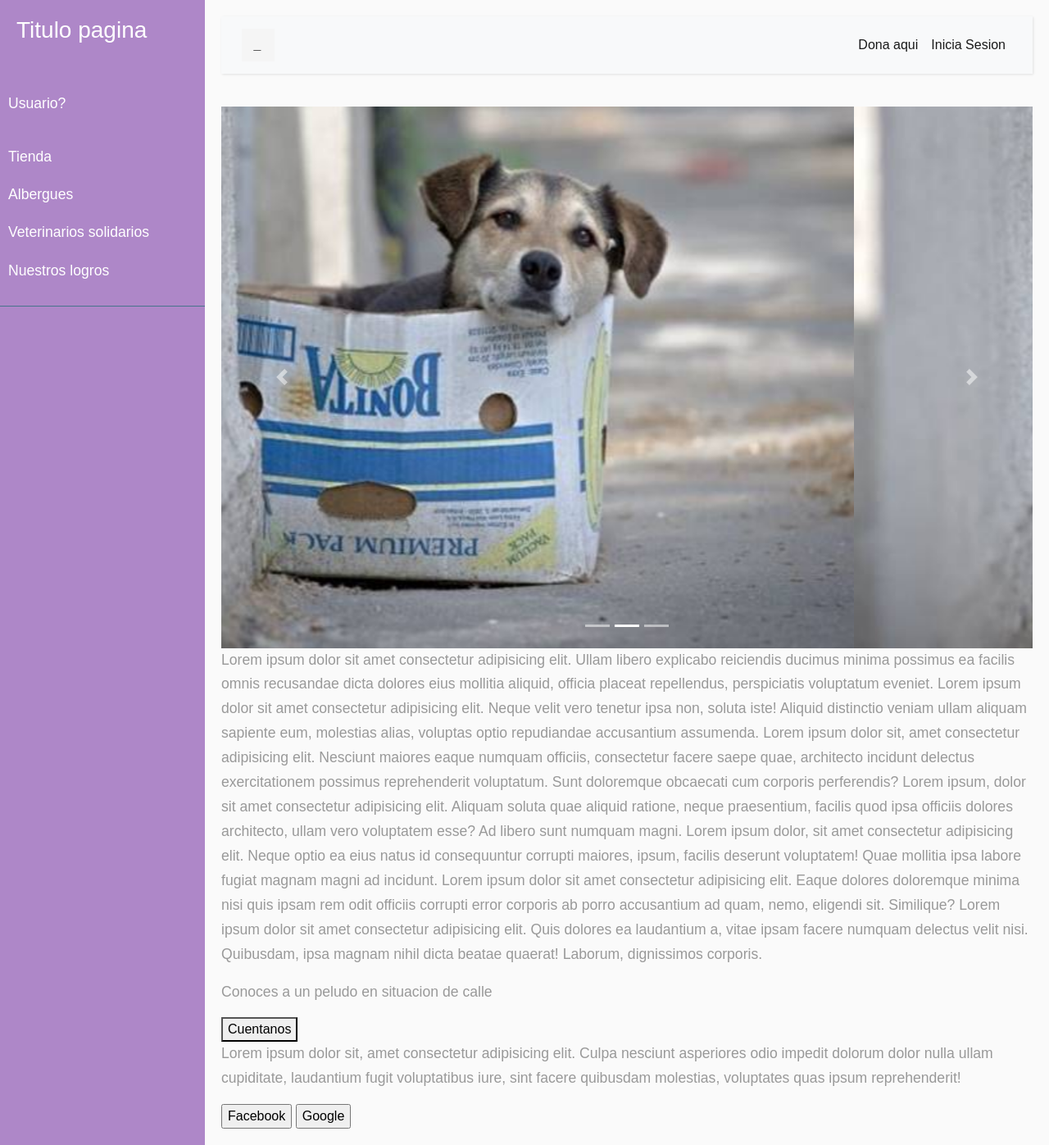
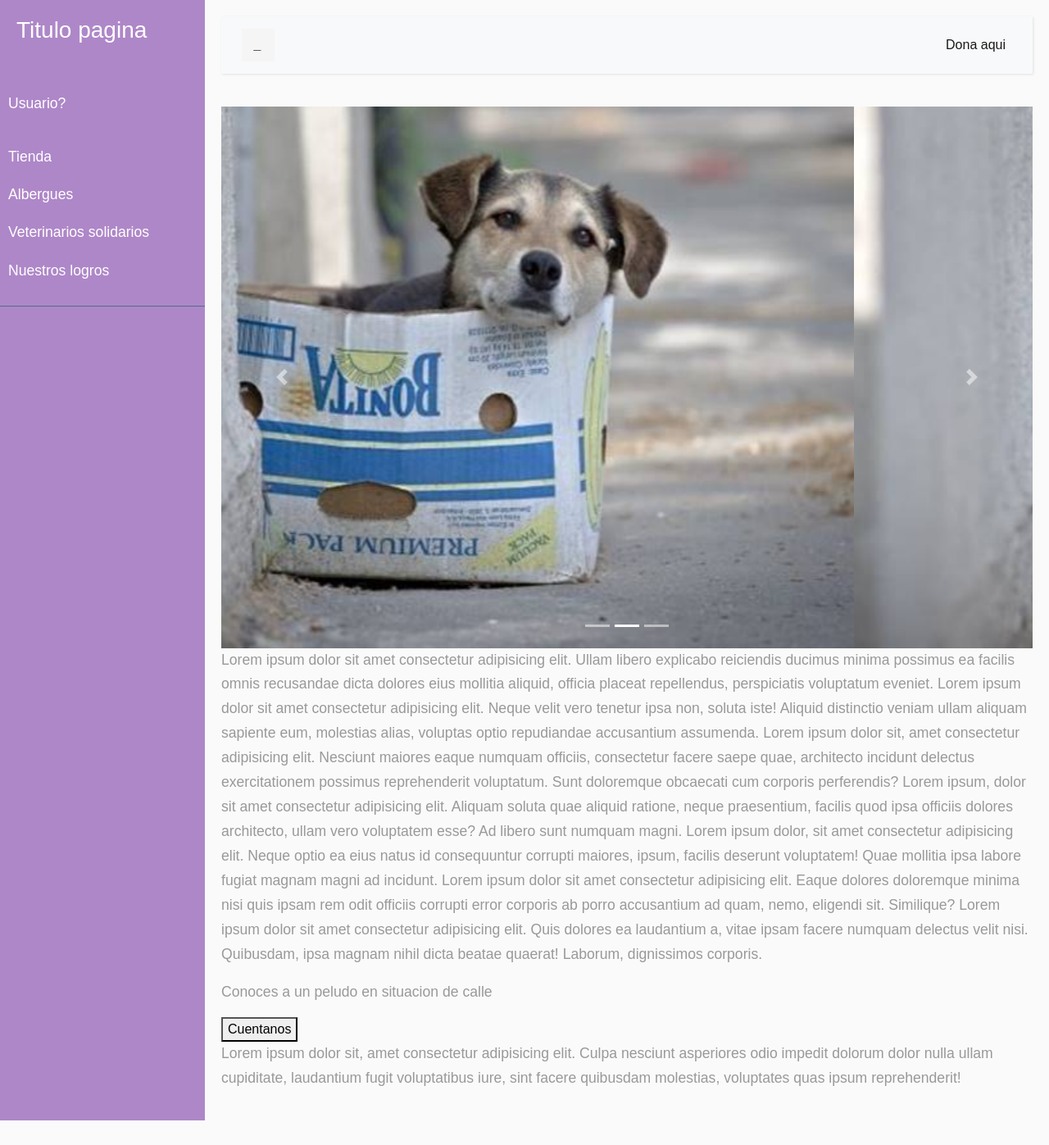
Before and after one commit to BrisiaCastrejon/MxHacksV-Huellitas, a website: page index.html in a window 1280 px wide. Shown: the whole page at 82% size. After the commit the page ends 1367 px from the top, so only its background shows below. Drawn offline with Linux system fonts and the light colour scheme.

Commit message:
Arreglo de interfaz

```diff
--- a/index.html
+++ b/index.html
@@ -53,7 +53,7 @@
                                 <a class="nav-link" href="#" type="button">Dona aqui</a>
                             </li>
                             <li class="nav-item active">
-                                <a class="nav-link" href="#" type="button">Inicia Sesion</a>
+
                             </li>
                         </ul>
                     </div>
@@ -111,6 +111,11 @@
         <p>Lorem ipsum dolor sit, amet consectetur adipisicing elit. Culpa nesciunt asperiores odio impedit dolorum dolor nulla ullam cupiditate, laudantium fugit voluptatibus iure, sint facere quibusdam molestias, voluptates quas ipsum reprehenderit!</p>
       </footer>
 
+  <!--Firebase project link-->
+<script src="https://www.gstatic.com/firebasejs/5.4.2/firebase.js"></script>
+  <!--Scripts JS-->
+  <script src="js/firebase.js"></script>
+  <script src="js/index.js"></script>
   <script src="assets/Bootstrap/js/jQuery.js"></script>
   <script src="assets/Bootstrap/js/bootstrap.min.js"></script>
   <script type="text/javascript">
@@ -122,16 +127,5 @@
     });
   </script>
 
-
-
-  <!--Botones de Login-->
-  <input id="facebook-log" type="button" value="Facebook">
-  <input id="google-log" type="button" value="Google">
-
-  <!--Firebase project link-->
-<script src="https://www.gstatic.com/firebasejs/5.4.2/firebase.js"></script>
-  <!--Scripts JS-->
-  <script src="js/firebase.js"></script>
-  <script src="js/index.js"></script>
 </body>
 </html>
```
